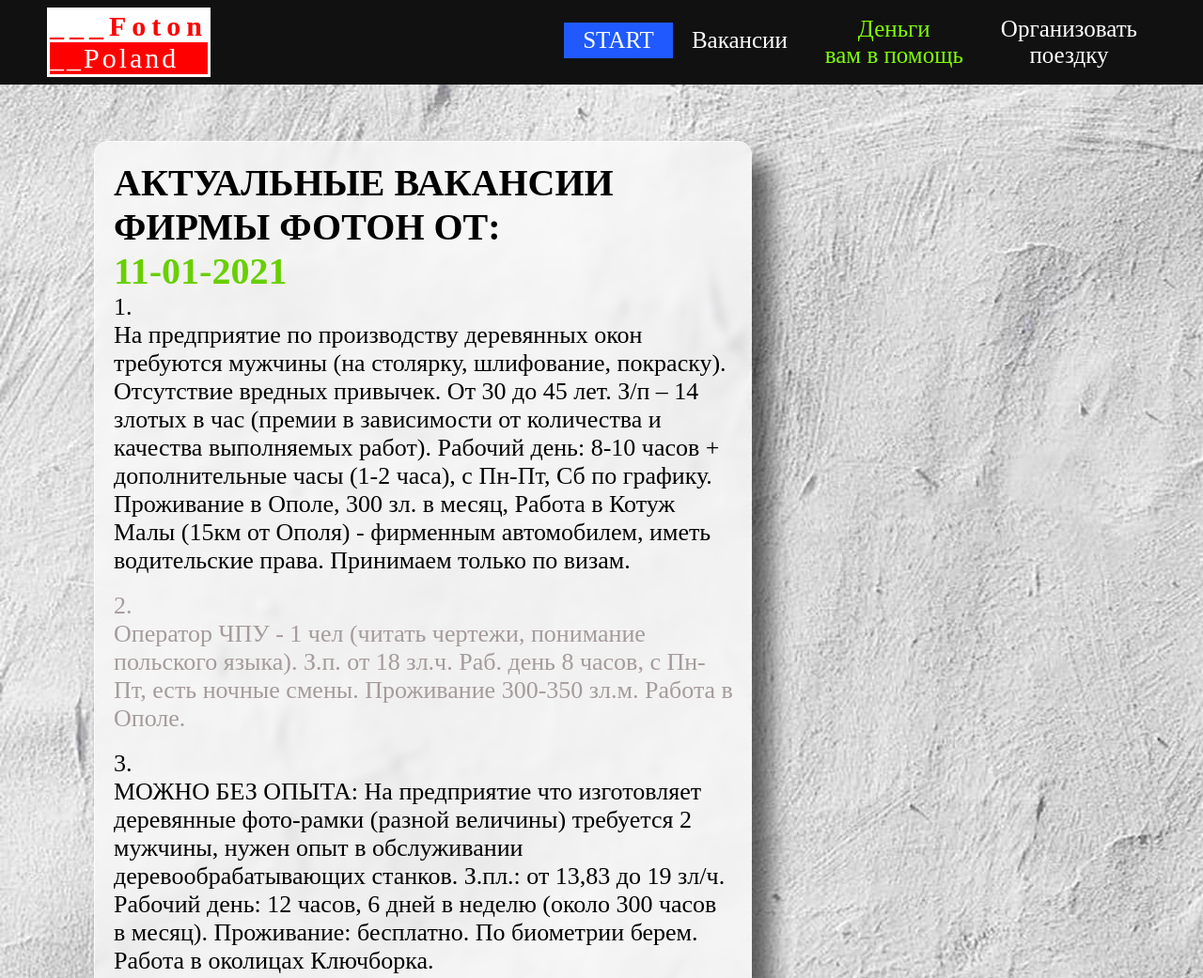
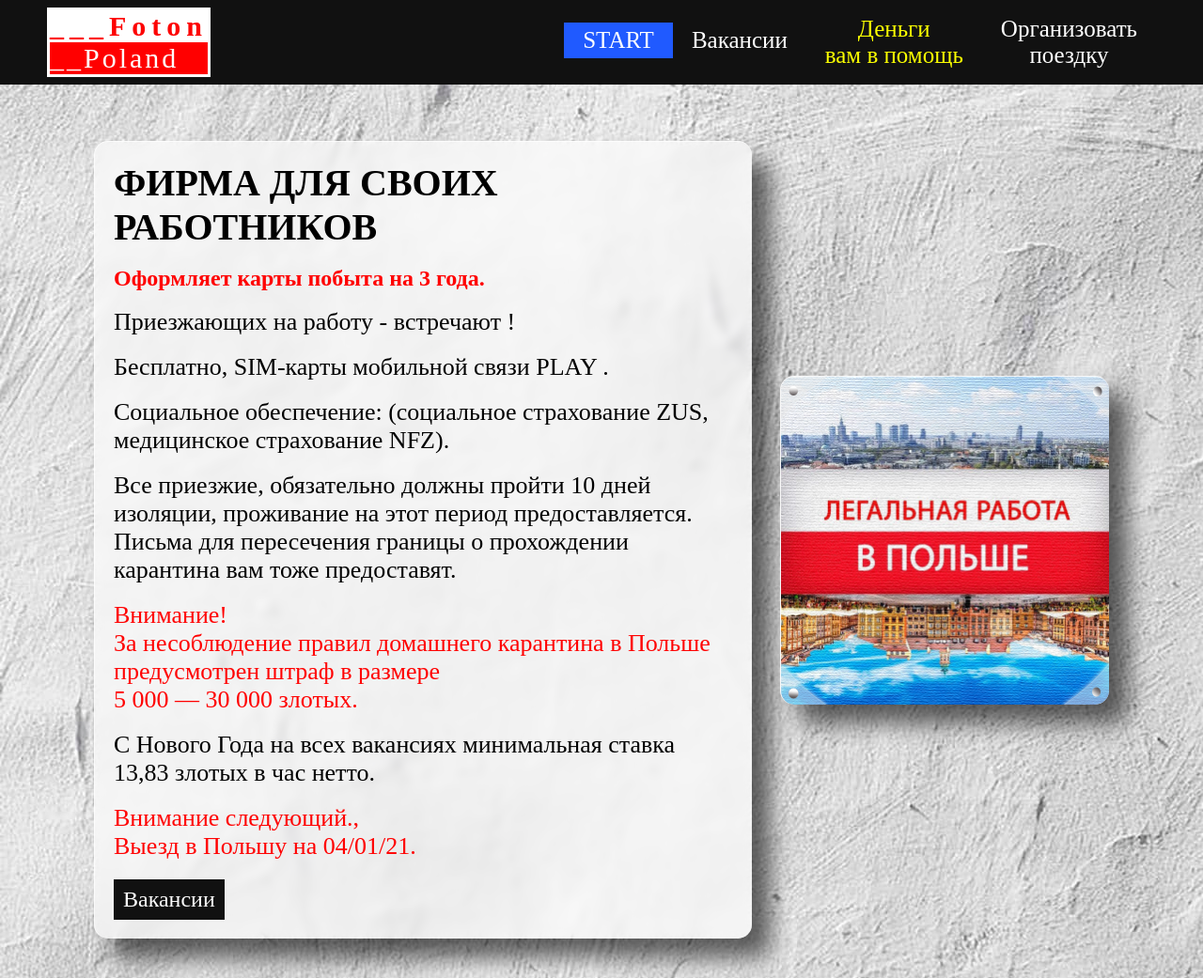
Before and after one commit to maksym-medynskyi/foton-poland.tk, a plain HTML site: page index.html in a window 1280 px wide. Shown: the top 1041 px of the page at 94% size. Drawn offline with Linux system fonts and the light colour scheme.

Commit message:
Update index.html

```diff
--- a/index.html
+++ b/index.html
@@ -24,12 +24,33 @@
         <ul>
             <li><a href="#home" class="active" onclick="toggle()" style="top: 12px; text-align: center;">START</a></li>
             <li><a href="#about" onclick="toggle()" style="font-size: 25px; top: 12px;" >Вакансии</a></li>
-            <li><a href="#services" onclick="toggle()" style="color: chartreuse; text-align: center;">Деньги<br>вам в помощь</a></li>
+            <li><a href="#services" onclick="toggle()" style="color: rgb(251, 255, 0); text-align: center;">Деньги<br>вам в помощь</a></li>
             <li><a href="#contact" onclick="toggle()"><p style="text-align: center;">Организовать<br>поездку</p></a></li>
         </ul>
         <div class="toggle" onclick="toggle()"></div>
     </header>
     <section id="home" style="background-image: url(images/fon-str1.jpg);">
+        <div>
+            <h2>Фирма для своих работников</h2><br><h3 style="font-size: 24px; color:#ff0000;">Оформляет карты побыта на 3 года.</h3><br>
+
+            <p>Приезжающих на работу - встречают !</p><br>
+            <p>Бесплатно, SIM-карты мобильной связи PLAY .</p><br>
+            <p>Социальное обеспечение: (социальное страхование ZUS, медицинское страхование NFZ).</p><br>
+            <p>Все приезжие, обязательно должны пройти 10 дней изоляции,
+                проживание на этот период предоставляется.<br>
+                Письма для пересечения границы о прохождении карантина вам тоже предоставят.</p><br>
+            <p style="color: red;">Внимание! <br>За несоблюдение правил домашнего карантина в Польше предусмотрен штраф в размере<br>
+                                     5 000 — 30 000 злотых.</p><br>
+            <p>С Нового Года на всех вакансиях минимальная ставка 13,83 злотых в час нетто.</p><br>
+            <p style="color: red;">Внимание следующий.,
+
+                <br>Выезд в Польшу на 04/01/21.</p>
+
+                <a href="#about" style="font-size: 24px;">Вакансии</a>
+        </div>
+        <img src="images/work.png" alt="картинка, легальная работа в польше., флаг Польши красно белый по середине., сверху фото современного города, внизу флага старый город.">
+    </section>
+    <section id="about" style="background-image: url(images/fon-str2.jpg);">
         <div>
             <h2>АКТУАЛЬНЫЕ ВАКАНСИИ ФИРМЫ ФОТОН ОТ:</h2>
             <h2 style="color: rgb(104, 207, 0);">11-01-2021</h2>
```
